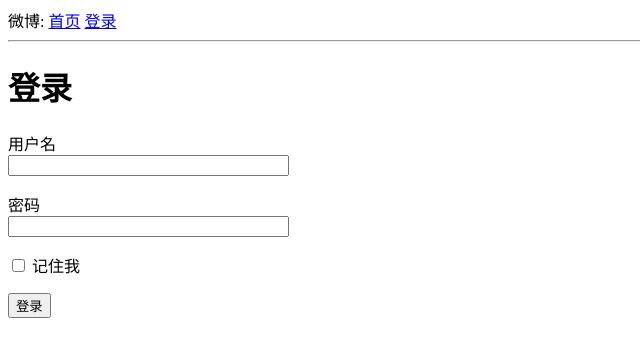
After one commit to OceanRambo/learn_flask, a Flask app: page /login in a window 1280 px wide. The commit adds this page. Shown: the top 357 px of the page, without its empty margins (0-640 px from the left). Run offline with Flask 2, Linux system fonts and the light colour scheme.

Commit message:
添加表单

```diff
--- a/app/__init__.py
+++ b/app/__init__.py
@@ -1,5 +1,8 @@
 from flask import Flask
+from config import Config
+
 
 app = Flask(__name__)
+app.config.from_object(Config)
 
 from app import views
--- /dev/null
+++ b/app/forms.py
@@ -0,0 +1,10 @@
+from flask_wtf import FlaskForm
+from wtforms import StringField, PasswordField, BooleanField, SubmitField
+from wtforms.validators import DataRequired
+
+
+class LoginForm(FlaskForm):
+    username = StringField('用户名', validators=[DataRequired()])
+    password = PasswordField('密码', validators=[DataRequired()])
+    remember_me = BooleanField('记住我')
+    submit = SubmitField('登录')
--- a/app/templates/base.html
+++ b/app/templates/base.html
@@ -8,8 +8,20 @@
     {% endif %}
 </head>
 <body>
-    <div>微博: <a href="/index>">首页</a></div>
+    <div>微博:
+        <a href="{{ url_for('index') }}">首页</a>
+        <a href="{{ url_for('login') }}">登录</a>
+    </div>
     <hr>
+    {% with messages = get_flashed_messages() %}
+        {% if messages %}
+        <ul>
+            {% for message in messages %}
+            <li>{{ message }}</li>
+            {% endfor %}
+        </ul>
+        {% endif %}
+        {% endwith %}
     {% block content %}{% endblock %}
 </body>
 </html>
--- /dev/null
+++ b/app/templates/login.html
@@ -0,0 +1,25 @@
+<!-- extend from base layout -->
+{% extends "base.html" %}
+
+{% block content %}
+<h1>登录</h1>
+<form action="" method="post" novalidate>
+    {{ form.hidden_tag() }}
+    <p>
+        {{ form.username.label }}<br>
+        {{ form.username(size=32) }}<br>
+        {% for error in form.username.errors %}
+        <span style="color: red;">[{{ error }}]</span>
+        {% endfor %}
+    </p>
+    <p>
+        {{ form.password.label }}<br>
+        {{ form.password(size=32) }}<br>
+        {% for error in form.password.errors %}
+        <span style="color: red;">[{{ error }}]</span>
+        {% endfor %}
+    </p>
+    <p>{{ form.remember_me() }} {{ form.remember_me.label }}</p>
+    <p>{{ form.submit() }}</p>
+</form>
+{% endblock %}
--- a/app/views.py
+++ b/app/views.py
@@ -1,5 +1,6 @@
-from flask import render_template
+from flask import render_template, flash, redirect, url_for
 from app import app
+from app.forms import LoginForm
 
 
 @app.route('/')
@@ -21,3 +22,12 @@ def index():
                            title='我的',
                            user=user,
                            posts=posts)
+
+
+@app.route('/login', methods=['GET', 'POST'])
+def login():
+    form = LoginForm()
+    if form.validate_on_submit():
+        flash('用户：{}，恭喜你成功登录'.format(form.username.data))
+        return redirect(url_for('index'))
+    return render_template('login.html',  title='Sign In', form=form)
--- /dev/null
+++ b/config.py
@@ -0,0 +1,3 @@
+class Config(object):
+    CSRF_ENABLED = True
+    SECRET_KEY = 'you-will-never-guess'
```
